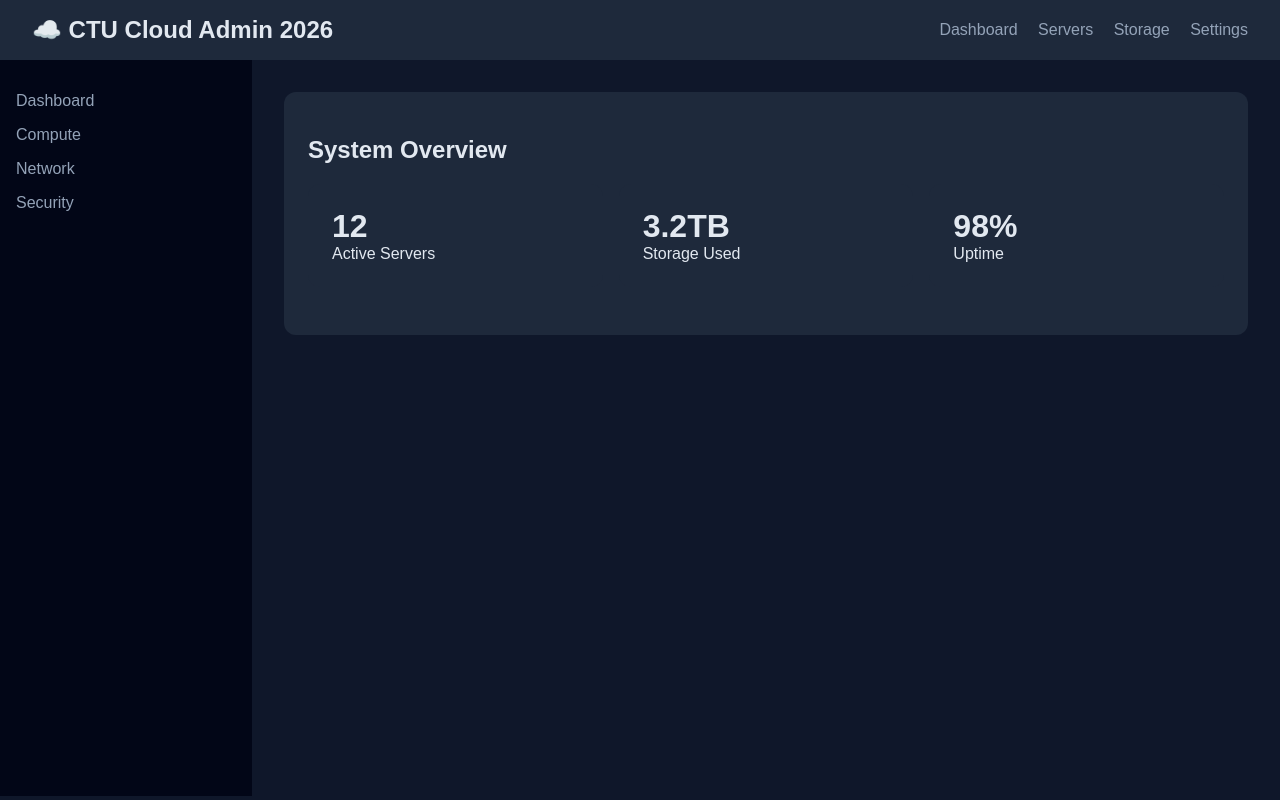
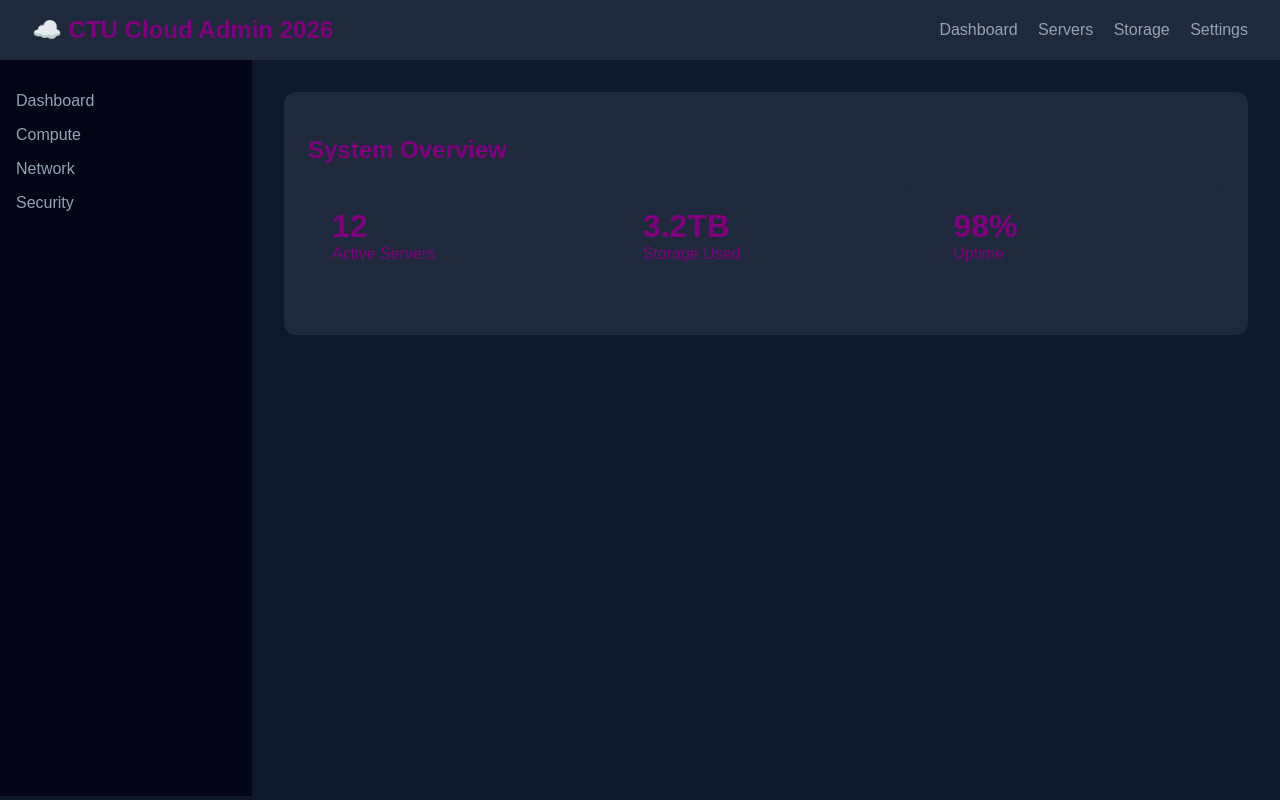
Before and after one commit to Daniel-Lethem/COMBINED-CLASS, a plain HTML site: page index.html in a window 1280 px wide. Drawn offline with Linux system fonts and the light colour scheme.

Commit message:
Update index.html
Changed body color to #800080

```diff
--- a/index.html
+++ b/index.html
@@ -9,7 +9,7 @@
       margin: 0;
       font-family: Arial, sans-serif;
       background: #0f172a;
-      color: #e2e8f0;
+      color: #800080;
     }
     header {
       background: #1e293b;
```
